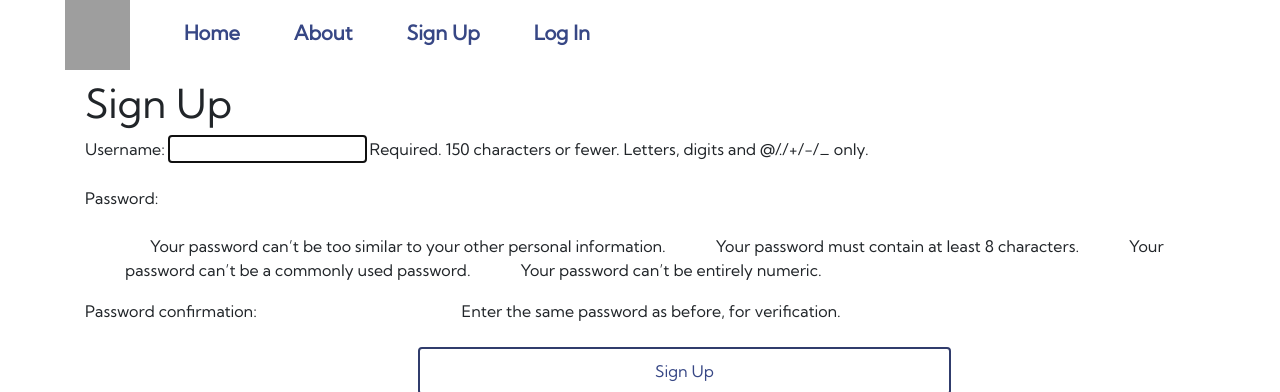
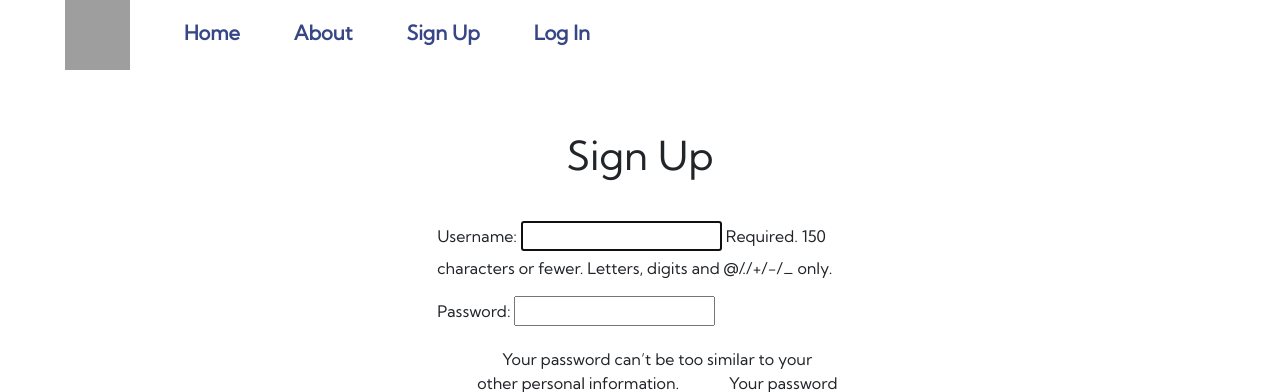
Before and after one commit to SherreAhlers/Scholar_Stack, a Django app: page /accounts/signup/ in a window 1280 px wide. Shown: the top 392 px of the page. Run offline with Django 3.2, Linux system fonts and the light colour scheme; some libraries are stand-ins or nearby versions; grey boxes are pictures that could not be loaded.

Commit message:
styling sign up

```diff
--- a/scholarstack/main_app/static/css/style.css
+++ b/scholarstack/main_app/static/css/style.css
@@ -79,9 +79,9 @@ li>a {
     padding: 2%;
 }
 
-input {
+/* input {
     border: none;
-}
+} */
 
 .btn {
     width: 48%;
--- a/scholarstack/main_app/templates/registration/signup.html
+++ b/scholarstack/main_app/templates/registration/signup.html
@@ -1,9 +1,15 @@
 {% extends 'base.html' %} {% block content %}
-<h1>Sign Up</h1>
-<form method="POST" action="{% url 'signup' %}">
-    {% csrf_token %} {{ form.as_p }}
-    <input type="submit" class="btn" value="Sign Up">
-</form>
+<div class="overlay">
+    <form class="login-form" method="POST" action="{% url 'signup' %}">
+        <div class="con">
+            <header class="login-info">
+                <h1>Sign Up</h1>
+            </header>
+            {% csrf_token %} {{ form.as_p }}
+            <input type="submit" class="btn" value="Sign Up">
+        </div>
+    </form>
+</div>
 
 
 {% endblock %}
```
